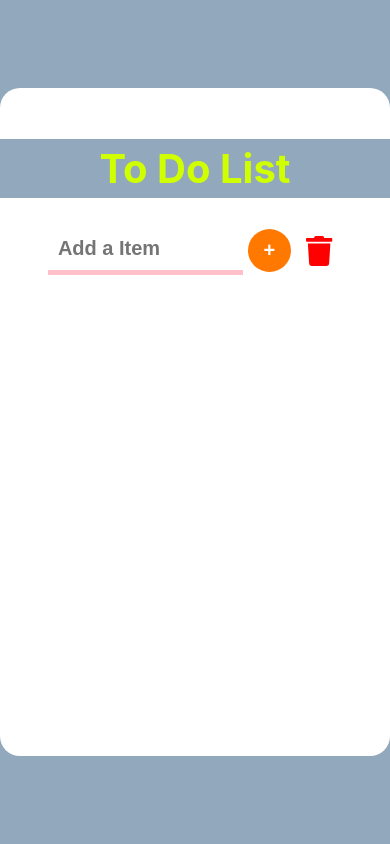
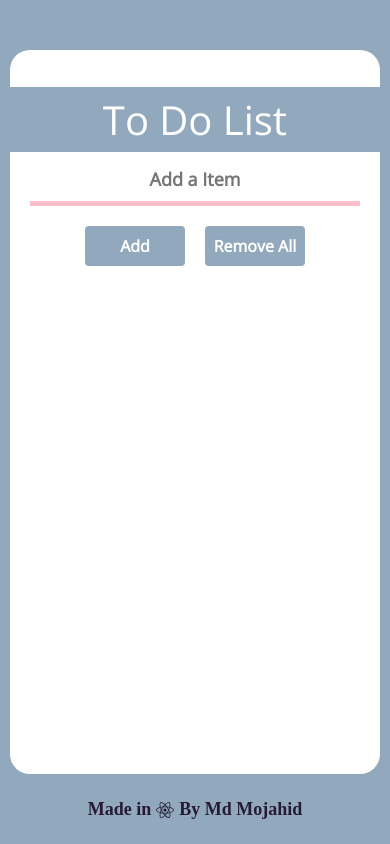
Before and after one commit to mdmojahid01/React-to-do-app, a React (Create React App) app: page / in a window 390 px wide. Built offline with nearby package versions, Linux system fonts and the light colour scheme.

Commit message:
upgrade todo app with local storage and some design changes

```diff
--- a/package.json
+++ b/package.json
@@ -6,13 +6,14 @@
   "dependencies": {
     "@fortawesome/fontawesome-svg-core": "^1.2.36",
     "@fortawesome/free-solid-svg-icons": "^5.15.4",
-    "@fortawesome/react-fontawesome": "^0.1.16",
+    "@fortawesome/react-fontawesome": "^0.2.0",
     "@testing-library/jest-dom": "^5.16.1",
     "@testing-library/react": "^12.1.2",
     "@testing-library/user-event": "^13.5.0",
     "gh-pages": "^3.2.3",
     "react": "^17.0.2",
     "react-dom": "^17.0.2",
+    "react-icons": "^4.6.0",
     "react-scripts": "5.0.0",
     "web-vitals": "^2.1.3"
   },
--- a/public/index.html
+++ b/public/index.html
@@ -12,7 +12,9 @@
     <link rel="apple-touch-icon" href="%PUBLIC_URL%/todolist.png" />
 
     <link rel="manifest" href="%PUBLIC_URL%/manifest.json" />
-
+<style>
+  @import url('https://fonts.googleapis.com/css2?family=Open+Sans&display=swap');
+</style>
     <title>To Do App</title>
   </head>
   <body>
--- a/src/App.css
+++ b/src/App.css
@@ -1,46 +1,52 @@
 * {
   box-sizing: border-box;
+  font-family: 'Open Sans', sans-serif;
+  transition: smooth;
 }
-@media only screen and (max-width: 1000px) {
-  .center-div {
-    width: 100% !important;
-    font-size: 20px;
-    height: 100% !important;
-  }
-}
+
 .main-div {
-  background-color: #92a9bd;
   min-width: 100%;
   min-height: 100vh;
+  padding: 100px 0px 64px;
   display: flex;
-  flex-direction: row;
+  flex-direction: column;
   justify-content: center;
   align-items: center;
   text-align: center;
-  max-height: 100%;
+  background-color: #92a9bd;
+  gap: 20px;
 }
+
 .center-div {
   background-color: white;
   width: 65%;
-  height: 650px;
+  min-height: calc(100vh - 220px);
   border-radius: 20px;
 }
+
 .all-list {
-  overflow: auto !important;
-  height: 469px;
+  width: 100%;
+  min-height: 100%;
+  padding: 10px 30px 30px;
 }
+
 .heading {
-  color: #d0ff00;
+  color: white;
   background-color: #92a9bd;
   padding: 5px;
+  font-weight: 500;
+  width: 100%;
 }
+
 .inpbtn {
   margin-bottom: 10px;
   display: flex;
   flex-direction: row;
   justify-content: center;
   align-items: center;
+  gap: 20px;
 }
+
 .input-text {
   border: none;
   color: #000000;
@@ -48,103 +54,213 @@
   padding: 10px;
   border-bottom: 5px solid pink;
   background-color: transparent;
-  font-size: 20px;
+  font-size: 18px;
   width: 50%;
 }
+
 input:focus-visible {
   outline: none;
 }
+
 .btnadd {
   color: white;
-  background-color: #ff7800;
+  background-color: #92a9bd;
   font-weight: bold;
   padding: 10px;
-  font-size: 20px;
-  border-radius: 50%;
-  margin: 5px;
+  font-size: 90%;
+  border-radius: 4px;
   border: none;
-  width: 43px;
+  width: 100px;
+  height: 40px;
+  display: flex;
+  justify-content: center;
+  align-items: center;
 }
+
 .btnadd:hover {
-  background-color: green;
+  background-color: pink;
+  color: #000000;
 }
-.delete {
-  display: inline-block;
-  margin: 0 10px;
-  font-size: 30px;
-  color: red;
-}
-.line-through {
-  text-decoration: line-through;
-}
-.delete:hover {
-  font-size: 35px;
-}
+
 .list-div {
   list-style-type: none;
-  padding: 0 16px;
+  padding: 8px;
   margin: 0;
   display: flex;
   flex-direction: row;
+  align-items: center;
   justify-content: space-between;
 }
-/* .icons {
-} */
 
-.list {
-  display: inline-block;
-}
-.list-item {
-  font-size: 24px;
-  font-weight: normal;
-  display: inline-block;
-  text-align: left;
-  padding: 5px;
-  margin: 2px;
-  overflow-x: auto;
-  width: 80%;
+.list-div:not(:last-child) {
+  border-bottom: 1px solid black;
 }
 
-.check {
-  display: inline-block;
-  font-size: 35px;
-  width: 20%;
-  margin: 2px;
-  padding: 2px;
-  color: green;
-}
-.remove {
-  display: inline-block;
-  font-size: 35px;
-  width: 20%;
-  margin: 2px;
-  padding: 2px;
-  color: red;
-}
-.check:hover {
-  color: #09b300;
+
+.list-item {
+  font-size: 16px;
+  font-weight: 600;
+  display: block;
+  text-align: left;
+  width: 80%;
+  text-transform: capitalize;
+  word-wrap: break-word;
+  color: grey;
+  padding-right: 10px;
 }
 
-/* ScollBar style */
-/* width */
-::-webkit-scrollbar {
-  width: 4px;
-  height: 5px;
+.completed-task {
+  text-decoration: line-through;
+  opacity: 0.4;
 }
 
-/* Track */
-/* ::-webkit-scrollbar-track {
-  box-shadow: inset 0 0 5px rgb(3, 3, 3);
-  border-radius: 10px;
-} */
-
-/* Handle */
-::-webkit-scrollbar-thumb {
-  background: #ff7800;
-  border-radius: 5px;
+.icons {
+  width: 20%;
+  display: flex;
+  justify-content: flex-end;
+  align-items: center;
+  gap: 15px;
+  font-size: 18px;
 }
 
-/* Handle on hover */
-::-webkit-scrollbar-thumb:hover {
-  background: #09b300;
+.check,
+.remove,
+.check-complete {
+  display: flex;
+  justify-content: center;
+  align-items: center;
+  width: 32px;
+  height: 32px;
+  margin: 2px;
+  padding: 5px;
+  border-radius: 50%;
 }
+
+
+
+.check {
+  color: grey;
+  background-color: white;
+  border: 4px solid lightblue;
+  cursor: pointer;
+}
+
+.check-complete {
+  color: grey;
+  background-color: lightgray;
+  border: 4px solid grey;
+  opacity: 0.3;
+}
+
+.check:hover {
+  color: green;
+  transform: scale(1.1);
+  border: 1px solid green;
+}
+
+.remove {
+  color: red;
+  cursor: pointer;
+}
+
+.remove:hover {
+  transform: scale(1.1);
+  border: 1px solid red;
+}
+
+.main-div>p {
+  width: 100%;
+  padding: 5px;
+  height: 36px;
+  margin: 0px;
+  font-size: 18px;
+}
+
+.main-div>p>a {
+  text-decoration: none;
+  font-weight: 600;
+  color: #251B37;
+  display: flex;
+  align-items: center;
+  justify-content: center;
+  gap: 5px;
+  font-family: cursive;
+}
+
+.main-div>p>a:hover {
+  color: blue;
+  text-decoration: underline;
+}
+
+/* =================== Responsive ============= */
+@media only screen and (max-width: 1000px) {
+  .main-div {
+    padding: 100px 50px 64px;
+  }
+
+  .center-div {
+    width: 100% !important;
+    font-size: 20px;
+  }
+
+  .btnadd {
+    font-size: 80%;
+    padding: 5px;
+  }
+}
+
+@media only screen and (max-width:650px) {
+  .main-div {
+    padding: 50px 25px 14px;
+  }
+
+  .center-div {
+    min-height: calc(100vh - 120px);
+  }
+
+  .center-div>h1 {
+    margin: 10px 0px 5px;
+  }
+
+  .inpbtn {
+    flex-wrap: wrap;
+    padding: 0px 20px;
+  }
+
+  .input-text {
+    width: 100%;
+    text-align: center;
+
+  }
+
+  .all-list {
+    padding: 10px;
+  }
+
+  .list-item {
+    width: 70%;
+  }
+
+  .icons {
+    width: 30%;
+    gap: 10px;
+  }
+}
+
+@media only screen and (max-width:400px) {
+  .main-div {
+    padding: 50px 10px 14px;
+  }
+
+  .icons {
+    gap: 5px;
+  }
+}
+
+@media only screen and (max-width:300px) {
+
+
+  .icons {
+    gap: 0px;
+  }
+}
--- a/src/todo.js
+++ b/src/todo.js
@@ -1,15 +1,34 @@
-import React, { useState } from "react";
+import React, { useState, useEffect } from "react";
 import "./App.css";
-// import img1 from "./todolist.png";
-
 import { FontAwesomeIcon } from "@fortawesome/react-fontawesome";
-import { faTrash } from "@fortawesome/free-solid-svg-icons";
+import { faTrash, faCheck } from "@fortawesome/free-solid-svg-icons";
+import { FaReact } from "react-icons/fa";
 
 function Todo() {
   let [inputitem, setInputItem] = useState("");
   let [itemList, setItemList] = useState([]);
+  // -----------------------------------------------
   let changeItem = (e) => {
     setInputItem(e.target.value);
+  };
+  let addItems = () => {
+    if (inputitem !== "") {
+      setItemList((oldItem) => {
+        return [...oldItem, { title: inputitem, status: false }];
+      });
+      setInputItem("");
+    }
+  };
+  let add = (e) => {
+    if (e.key === "Enter") {
+      addItems();
+    }
+  };
+  let completeTask = (id) => {
+    setItemList((oldItem) => {
+      oldItem[id].status = true;
+      return [...oldItem];
+    });
   };
   let removeItem = (id) => {
     setItemList((oldItem) => {
@@ -18,46 +37,24 @@ function Todo() {
       });
     });
   };
-  let add = (e) => {
-    // console.log(e.key);
-    if (e.key === "Enter") {
-      if (inputitem !== "") {
-        setItemList((oldItem) => {
-          return [...oldItem, inputitem];
-        });
-        setInputItem("");
-      }
-    }
-  };
-
-  let addItems = () => {
-    if (inputitem !== "") {
-      setItemList((oldItem) => {
-        return [...oldItem, inputitem];
-      });
-      setInputItem("");
-    }
-  };
-
   let deleteAll = () => {
     setItemList([]);
   };
-  let deleteCheck = (e) => {
-    if (e.key === "Delete") {
-      deleteAll();
-    }
-  };
-  document.addEventListener("keydown", changeItem);
-  document.addEventListener("keydown", deleteCheck);
+  // ---------------------------- Update LocalStorage --------------------------------------
+  useEffect(() => {
+    let data = localStorage.getItem("todoList");
+    data === null ? setItemList([]) : setItemList(JSON.parse(data));
+  }, []);
 
+  useEffect(() => {
+    localStorage.setItem("todoList", JSON.stringify(itemList));
+  }, [itemList]);
+  // ========================== JSX ================================
   return (
     <div className="main-div">
       <div className="center-div">
         <br />
-        <h1 className="heading">
-          {/* <img src={img1} width="23px" alt="logo" /> */}
-          To Do List
-        </h1>
+        <h1 className="heading">To Do List</h1>
 
         <div className="inpbtn">
           <input
@@ -74,36 +71,57 @@ function Todo() {
             title="Add item in bucket."
             onClick={addItems}
           >
-            +
+            Add
           </button>
-          <FontAwesomeIcon
-            title="Delete all Task."
-            className="delete"
+          <button
+            className="btnadd"
+            title="Delete All Task"
             onClick={deleteAll}
-            icon={faTrash}
-          />
+          >
+            Remove All
+          </button>
         </div>
 
         <div className="all-list">
           {itemList.map((element, index) => {
             return (
               <div key={index} id={index} className="list-div">
-                <li className="list-item" id={"id" + index}>
-                  {element}
+                <li
+                  className={`list-item ${
+                    element.status ? "completed-task" : ""
+                  }`}
+                  id={"id" + index}
+                >
+                  {element.title}
                 </li>
                 <div className="icons">
-                  <FontAwesomeIcon
+                  <div
+                    title="Complete"
+                    onClick={(e) => completeTask(index)}
+                    className={`${
+                      element.status ? " check-complete" : "check  "
+                    }`}
+                  >
+                    <FontAwesomeIcon icon={faCheck} />
+                  </div>
+                  <div
                     title="Remove"
                     onClick={(e) => removeItem(index)}
                     className="remove"
-                    icon={faTrash}
-                  />
+                  >
+                    <FontAwesomeIcon icon={faTrash} />
+                  </div>
                 </div>
               </div>
             );
           })}
         </div>
       </div>
+      <p>
+        <a href="https://www.linkedin.com/in/mdmojahid01/" target="blank">
+          Made in <FaReact style={{ fontWeight: "600" }} /> By Md Mojahid
+        </a>
+      </p>
     </div>
   );
 }
```
Also changed, not shown: src/todo1.js (added, +106 -0 lines), 1 other file (tests, documents, lock files or other folders).
